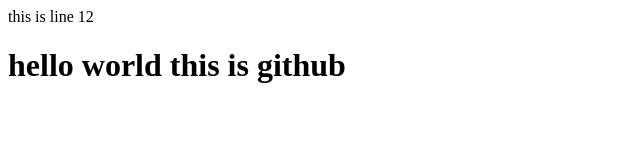
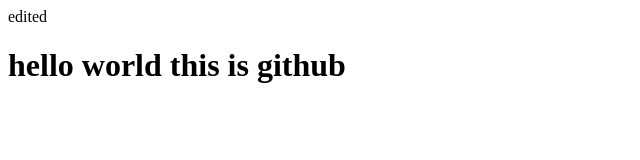
Before and after one commit to mayank-sahu-coder/second, a plain HTML site: page index.html in a window 1280 px wide. Shown: the full height of the page, 0-640 px from the left. Drawn offline with Linux system fonts and the light colour scheme.

Commit message:
12 edited

```diff
--- a/index.html
+++ b/index.html
@@ -9,7 +9,7 @@
     <title>Document</title>
   </head>
   <body>
-    this is line 12
+    edited
     <h1>hello world this is github</h1>
   </body>
 </html>
```
